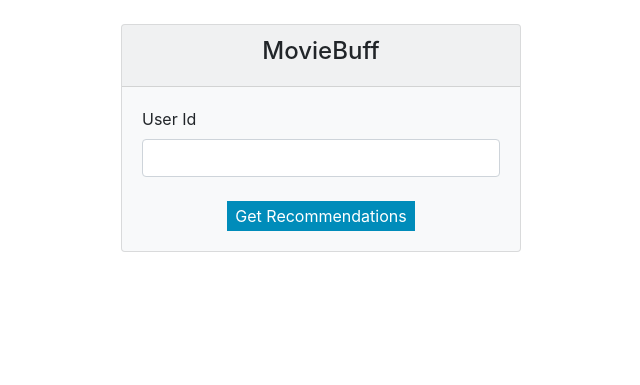
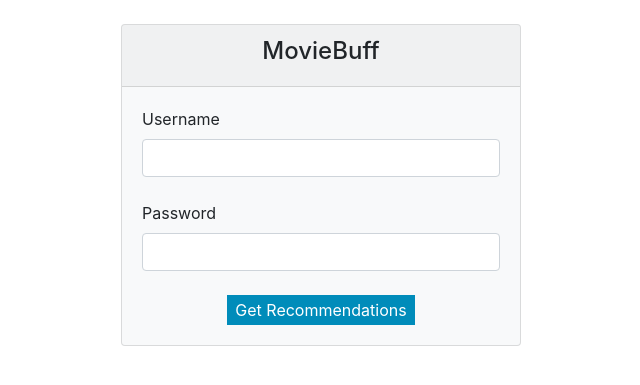
Before and after one commit to PrakharGoenka/MovieBuff, a Flask app: page / in a window 1280 px wide. Shown: the part 56-441 px from the top of the page, without its empty margins (319-959 px from the left). Run offline with Flask 2, Linux system fonts and the light colour scheme; some libraries are stand-ins or nearby versions.

Commit message:
Add login functionality.

```diff
--- a/app/forms.py
+++ b/app/forms.py
@@ -1,14 +1,23 @@
 import pandas as pd
 from flask_wtf import FlaskForm
-from wtforms import StringField, PasswordField, BooleanField, SubmitField, SelectField
+from wtforms import StringField, PasswordField, BooleanField, SubmitField, SelectField, IntegerField
 from wtforms.validators import DataRequired
 
 class LoginForm(FlaskForm):
-    user_id = StringField('User Id', validators=[DataRequired()])
+    username = StringField('Username', validators=[DataRequired()])
+    password = PasswordField('Password', validators = [DataRequired()])
     submit = SubmitField('Get Recommendations')
 
 class RateMovie(FlaskForm):
-    user_id = StringField('User Id', validators=[DataRequired()])
-    movie_id = StringField('Movie Id', validators=[DataRequired()])
-    rating = StringField('Rating', validators=[DataRequired()])
+
+    movies = pd.read_csv('./csv/movies.csv', encoding="Latin1")
+    movie_list = list()
+
+    for index, rows in movies.iterrows():
+        movie_list.append((str(rows.movieId), rows.title))
+
+    username = StringField('Username', validators=[DataRequired()])
+    password = PasswordField('Password', validators = [DataRequired()])
+    movie_id = SelectField('Movie Id', choices = movie_list, validators=[DataRequired()])
+    rating = IntegerField('Rating', validators=[DataRequired()])
     submit = SubmitField('Submit Rating')
--- a/app/routes.py
+++ b/app/routes.py
@@ -1,29 +1,50 @@
 from flask import render_template, flash, redirect, url_for
+import pickle
 from app import app
 from app.forms import LoginForm, RateMovie
 from app.mv import MovieRecommender
-from app.user import User
+from app.user import *
 
 @app.route('/', methods = ['GET', 'POST'])
 def get_recommendations():
     form = LoginForm()
 
     if form.validate_on_submit():
+        try:
+            with open ('./csv/users', 'rb') as infile:
+                users = pickle.load(infile)
+        except EnvironmentError:
+            print(EnvironmentError)
+        username = form.username.data
+        password = form.password.data
+        if(username not in users or users[username][1] != password):
+            flash('Invalid Credentials')
+            return redirect('/')
+        user_id = users[username][0]
         mr = MovieRecommender()
-        movies = mr.prediction_movie(int(form.user_id.data))
-        return render_template('results.html',user_id = form.user_id.data, movies = movies)
-    return render_template('login.html', title = 'Sign In', form = form)
+        movies = mr.prediction_movie(user_id)
+        return render_template('results.html',username = username, movies = movies)
+    return render_template('get_recommendations.html', title = 'Get Recommendations', form = form)
 
 @app.route('/rate', methods = ['GET', 'POST'])
 def rate_movie():
 
     form = RateMovie()
     if form.validate_on_submit():
-        user_id = int(form.user_id.data)
+        try:
+            with open ('./csv/users', 'rb') as infile:
+                users = pickle.load(infile)
+        except EnvironmentError:
+            print(EnvironmentError)
+        username = form.username.data
+        password = form.password.data
+        if(username not in users or users[username][1] != password):
+            flash('Invalid Credentials')
+            return redirect('/rate')
+        user_id = users[username][0]
         movie_id = int(form.movie_id.data)
         rating = int(form.rating.data)
-        user = User()
-        user.newMovieRating(user_id, movie_id, rating)
+        newMovieRating(user_id, movie_id, rating)
         flash('Successfully submitted rating')
         return redirect(url_for('get_recommendations'))
 
--- a/app/templates/login.html
+++ b/app/templates/get_recommendations.html
@@ -10,9 +10,17 @@
     <form action="" method="post" novalidate>
       {{form.hidden_tag()}}
       <div>
-        {{ form.user_id.label }} <br />
-        {{ form.user_id(size=32,class_="form-control") }}
-        {% for error in form.user_id.errors %}
+        {{ form.username.label }} <br />
+        {{ form.username(size=32,class_="form-control") }}
+        {% for error in form.username.errors %}
+          <span style="color: red;">[{{ error }}]</span>
+        {% endfor %}
+      </div>
+      <br/>
+      <div>
+        {{ form.password.label }} <br />
+        {{ form.password(size=32,class_="form-control") }}
+        {% for error in form.password.errors %}
           <span style="color: red;">[{{ error }}]</span>
         {% endfor %}
       </div>
--- a/app/templates/results.html
+++ b/app/templates/results.html
@@ -1,7 +1,8 @@
 {% extends "base.html" %} {% block content %}
 
 <div class="card my-4" style="width: 600px;">
-  <div class="card-header"><h4>Result for User Id {{ user_id }}</h4>
+  <div class="card-header"><h4>Suggested movies for {{ username }} are:</h4>
+  	<br/>
         {% for movie in movies %}
             <li>{{movie}}</li>
             <br/>
```
Also changed, not shown: app/templates/rate.html (+12 -4 lines), app/user.py (+10 -20 lines), 1 other file.
